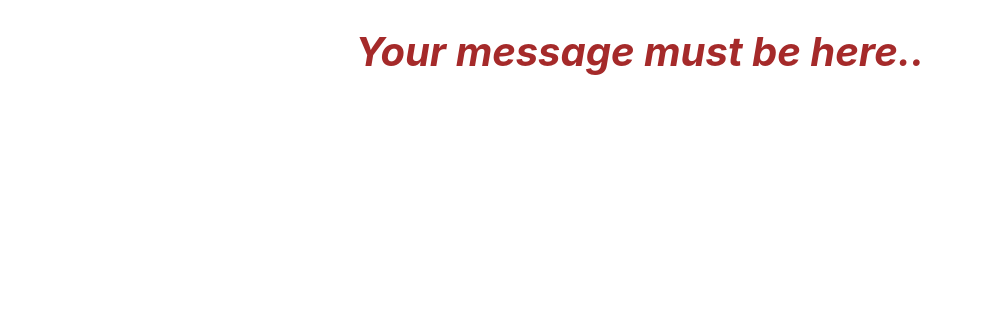
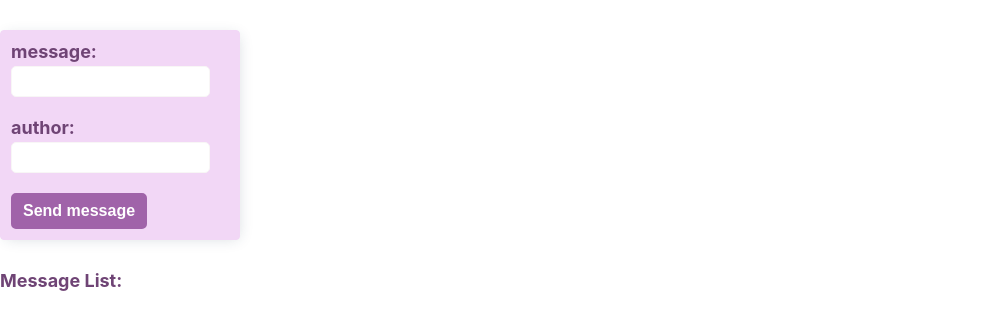
Before and after one commit to Sharymka/React_lessons, a React (Create React App) app in the folder my-app/: page / in a window 1280 px wide. Shown: the top 330 px of the page, without its empty margins (0-983 px from the left). Built offline with nearby package versions, Linux system fonts and the light colour scheme.

Commit message:
02 | feat: add form component

```diff
--- a/my-app/src/App.css
+++ b/my-app/src/App.css
@@ -1,5 +1,11 @@
+.container{
+  width: 90%;
+  margin: 0 auto;
+}
+
 .App {
-  text-align: center;
+  text-align: start;
+
 }
 
 .App-logo {
@@ -36,3 +42,63 @@
     transform: rotate(360deg);
   }
 }
+
+.title{
+  color: brown;
+  font-size: 40px;
+  font-style: italic;
+}
+
+.form{
+  display: flex;
+  flex-direction: column;
+  justify-content: flex-start;
+  align-content: flex-start;
+  margin: 30px 0;
+  border: 1px solid rgb(242, 215, 246);
+  background-color: rgb(242, 215, 246);
+  box-shadow: 2px 2px 14px -4px rgba(34, 60, 80, 0.2);
+  border-radius: 4px;
+  padding: 10px;
+  width: 17%;
+}
+
+.input{
+  margin-top: 4px;
+  padding: 7px 10px;
+  border-radius: 5px;
+  outline: none;
+  text-transform:initial;
+  color:rgb(111, 68, 117);
+  border: 1px solid rgb(248, 246, 246);
+}
+
+.name {
+  text-transform: capitalize;
+}
+
+.label {
+  font-size: 18px;
+  color:rgb(111, 68, 117);
+  font-weight: 700;
+}
+
+.button {
+  padding: 7px 10px;
+  font-size: 16px;
+  background-color: rgb(160, 99, 169);
+  color: white;
+  border-radius: 5px;
+  font-weight: 700;
+  border: 2px solid rgb(160, 99, 169);
+}
+.list{
+  display: flex;
+  flex-direction: column;
+  justify-content: flex-start;
+  align-content: flex-start;
+  font-size: 18px;
+  color:rgb(111, 68, 117);
+  font-weight: 700;
+
+}
--- a/my-app/src/App.js
+++ b/my-app/src/App.js
@@ -1,13 +1,82 @@
-import logo from "./logo.svg";
+// import logo from "./logo.svg";
+import { useState } from "react";
 import "./App.css";
-import { MessageComponent } from "./components/message-component";
+// import Clock from "./components/Clock";
+// import FuncClock from "./components/FuncClock";
+// import MessageComponent from "./components/message-component";
+// import { useEffect } from "react";
 
 function App() {
+  const [messageList, setmessageList] = useState([]);
+  const [message, setmessage] = useState("");
+  const [author, setauthor] = useState("");
+
+  const handleSubmit = (e) => {
+    e.preventDefault();
+    console.log(messageList);
+    setmessageList(messageList.push({ message: message, author: author }));
+    console.log(messageList);
+  };
+
+  const handleChangeM = (e) => {
+    setmessage(e.target.value);
+  };
+
+  const handleChangeA = (e) => {
+    setauthor(e.target.value);
+  };
+
   return (
-    <div className="App">
-      <MessageComponent text="Your message must be here.." />
-    </div>
+    <>
+      <form className="form" onSubmit={handleSubmit}>
+        <label className="label">
+          message:
+          <br />
+          <input
+            className="input"
+            type="text"
+            onChange={handleChangeM}
+            value={message}
+          />
+        </label>
+        <br />
+        <label className="label">
+          author:
+          <br />
+          <input
+            className="input name"
+            type="text"
+            onChange={handleChangeA}
+            value={author}
+          />
+        </label>
+        <br />
+        <label>
+          <button className="button" type="submit">
+            Send message
+          </button>
+        </label>
+      </form>
+      <div className="list">
+        Message List:
+        {messageList.map((message, index) => (
+          <div key={"message" + index} className="list-item">
+            <div className="text">
+              <span className="author">
+                {index + 1}. {author}: &nbsp;
+              </span>
+              "{message}"
+            </div>
+          </div>
+        ))}
+      </div>
+    </>
   );
+  // return (
+  //   <div className="App container">
+  //     <MessageComponent message="" author="" />
+  //   </div>
+  // );
 }
 
 export default App;
--- /dev/null
+++ b/my-app/src/components/Clock.jsx
@@ -0,0 +1,30 @@
+import React from "react";
+
+export default class Clock extends React.Component {
+  constructor(props) {
+    super(props);
+
+    this.state = {
+      date: new Date(),
+    };
+  }
+  timerID = null;
+
+  componentDidUpdate(prevProps, prevState) {
+    console.log(prevState);
+  }
+
+  componentDidMount() {
+    this.timerID = setInterval(() => {
+      this.setState({ date: new Date() });
+    }, 1000);
+  }
+
+  componentWillUnmount() {
+    clearInterval(this.timerID);
+  }
+
+  render() {
+    return <div>{this.state.date.toLocaleTimeString()}</div>;
+  }
+}
--- /dev/null
+++ b/my-app/src/components/FuncClock.jsx
@@ -0,0 +1,16 @@
+import { useEffect, useState } from "react";
+
+let timerID = null;
+
+export default function FuncClock() {
+  const [date, setDate] = useState(new Date());
+
+  useEffect(() => {
+    timerID = setInterval(() => setDate(new Date()), 1000);
+    return () => {
+      clearInterval(timerID);
+    };
+  }, [date]);
+
+  return <div>Сейчас{date.toLocaleTimeString()}</div>;
+}
--- a/my-app/src/components/message-component.jsx
+++ b/my-app/src/components/message-component.jsx
@@ -1,9 +1,91 @@
 import React from "react";
 import "./style.css";
 
+// export function MessageComponent(props) {
 
-export function MessageComponent(props) {
+//     const{text} = props;
+//     return <h1 className="title">{text}</h1>;
+// }
 
-    const{text} = props;
-    return <h1 className="title">{text}</h1>;
+export default class MessageComponent extends React.Component {
+  constructor(props) {
+    super(props);
+
+    this.state = {
+      message: props.message,
+      author: props.author,
+      messageList: [],
+    };
+
+    this.handleSubmit = this.handleSubmit.bind(this);
+    this.handleChangeM = this.handleChangeM.bind(this);
+    this.handleChangeA = this.handleChangeA.bind(this);
+  }
+
+  handleSubmit(event) {
+    event.preventDefault();
+    this.setState({
+      messageList: this.state.messageList.concat({
+        message: this.state.message,
+        author: this.state.author,
+      }),
+    });
+  }
+
+  handleChangeM(event) {
+    this.setState({ message: event.target.value });
+  }
+
+  handleChangeA(event) {
+    this.setState({ author: event.target.value });
+  }
+
+  render() {
+    return (
+      <>
+        <form className="form" onSubmit={this.handleSubmit}>
+          <label className="label">
+            message:
+            <br />
+            <input
+              className="input"
+              type="text"
+              onChange={this.handleChangeM}
+              value={this.state.message}
+            />
+          </label>
+          <br />
+          <label className="label">
+            author:
+            <br />
+            <input
+              className="input name"
+              type="text"
+              onChange={this.handleChangeA}
+              value={this.state.author}
+            />
+          </label>
+          <br />
+          <label>
+            <button className="button" type="submit">
+              Send message
+            </button>
+          </label>
+        </form>
+        <div className="list">
+          Message List:
+          {this.state.messageList.map((message, index) => (
+            <div key={"message" + index} className="list-item">
+              <div className="text">
+                <span className="author">
+                  {index + 1}. {message.author}: &nbsp;
+                </span>
+                "{message.message}"
+              </div>
+            </div>
+          ))}
+        </div>
+      </>
+    );
+  }
 }
--- a/my-app/src/components/style.css
+++ b/my-app/src/components/style.css
@@ -1,5 +1,61 @@
+
+
 .title{
     color: brown;
     font-size: 40px;
     font-style: italic;
 }
+
+.form{
+    display: flex;
+    flex-direction: column;
+    justify-content: flex-start;
+    align-content: flex-start;
+    margin: 30px 0;
+    border: 1px solid rgb(242, 215, 246);
+    background-color: rgb(242, 215, 246);
+    box-shadow: 2px 2px 14px -4px rgba(34, 60, 80, 0.2);
+    border-radius: 4px;
+    padding: 10px;
+    width: 17%;
+}
+
+.input{
+    margin-top: 4px;
+    padding: 7px 10px;
+    border-radius: 5px;
+    outline: none;
+    text-transform:initial;
+    color:rgb(111, 68, 117);
+    border: 1px solid rgb(248, 246, 246);
+}
+
+.name {
+    text-transform: capitalize;
+}
+
+.label {
+    font-size: 18px;
+    color:rgb(111, 68, 117);
+    font-weight: 700;
+}
+
+.button {
+    padding: 7px 10px;
+    font-size: 16px;
+    background-color: rgb(160, 99, 169);
+    color: white;
+    border-radius: 5px;
+    font-weight: 700;
+    border: 2px solid rgb(160, 99, 169);
+}
+.list{
+    display: flex;
+    flex-direction: column;
+    justify-content: flex-start;
+    align-content: flex-start;
+    font-size: 18px;
+    color:rgb(111, 68, 117);
+    font-weight: 700;
+
+}
```
